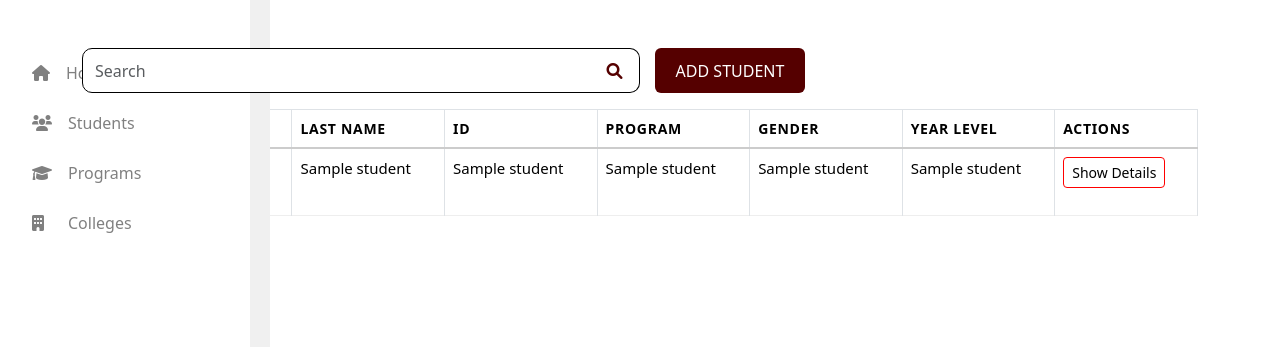
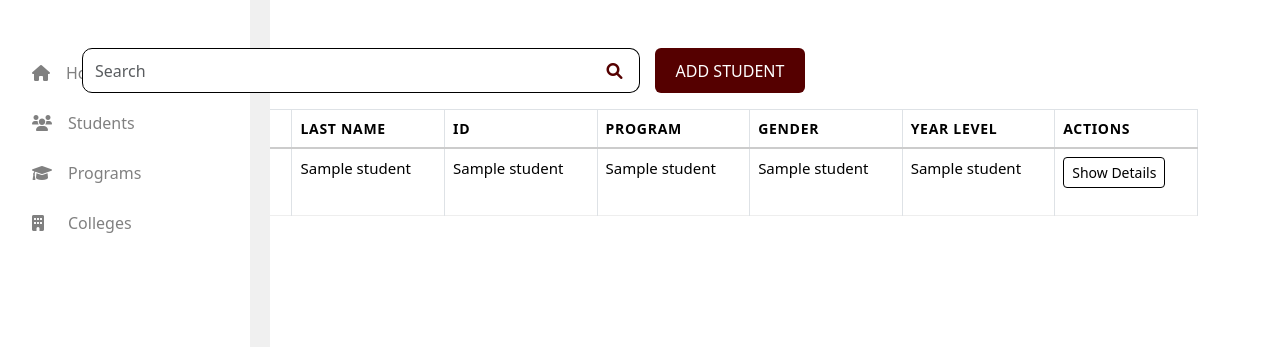
Before and after one commit to razeuss/ccc181-ssis, a Flask app: template website/templates/Student Template/studentslist.html in a window 1280 px wide. Shown: the top 347 px of the page. Run offline with Flask 3, Linux system fonts and the light colour scheme; the template is opened without the code that fills it: most values are stand-ins (such as "Sample title", 1, 10 or a date in 2020); grey boxes are pictures that could not be loaded.

Commit message:
super super final commit

```diff
--- a/website/templates/Student Template/studentslist.html
+++ b/website/templates/Student Template/studentslist.html
@@ -63,7 +63,7 @@
                         id="ShowDetails"
                         data-bs-toggle="modal"
                         data-bs-target="#searchStudentModal"
-                        style="border-color:red; background-color: white;">
+                        style="border-color: black; background-color: white;">
                         Show Details
                     </button>
                 </td>
@@ -133,9 +133,10 @@ document.addEventListener("DOMContentLoaded", function () {
                                 <button type="button"
                                     class="btn btn-info btn-sm show-details-btn"
                                     data-id="${student.id}"
+                                    id="ShowDetails"
                                     data-bs-toggle="modal"
                                     data-bs-target="#searchStudentModal"
-                                    style="border-color:red; background-color: white;">
+                                    style="border-color: black; background-color: white;">
                                     Show Details
                                 </button>
                             </td>
```
